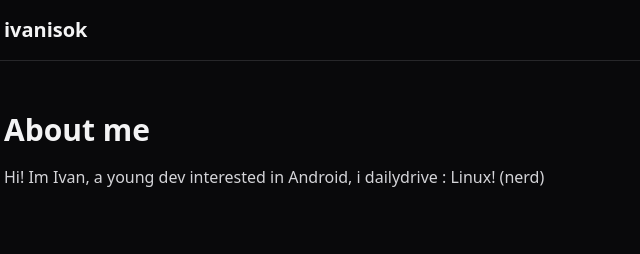
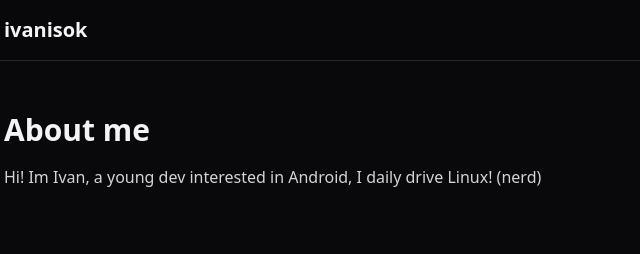
Before and after one commit to IvanIsOK/ivanisok.github.io, a plain HTML site: page index.html in a window 1280 px wide. Shown: the top 254 px of the page, 76-716 px from the left. Drawn offline with nearby package versions, Linux system fonts and the light colour scheme; no server answers.

Commit message:
Refactor comments and improve text clarity

```diff
--- a/index.html
+++ b/index.html
@@ -29,7 +29,7 @@
     <a href="https://github.com/ivanisok" target="_blank" class="menuLink">My GitHub</a>
   </div>
 
-  <!-- Main -->
+  <!-- Main Content -->
   <main class="pt-28 max-w-6xl mx-auto px-4">
 
     <!-- About -->
@@ -40,7 +40,7 @@
       </div>
     </section>
 
-    <!-- Repos -->
+    <!-- Repositories -->
     <section>
       <h2 class="text-3xl font-bold mb-6">My Repositories</h2>
       <div id="repos" class="grid grid-cols-1 sm:grid-cols-2 lg:grid-cols-3 gap-6"></div>
@@ -53,19 +53,20 @@
     Auto-updated from GitHub every visit • © Ivan
   </footer>
 
-  <!-- Motion One (loaded AFTER DOM) -->
+  <!-- External Libraries -->
   <script src="https://unpkg.com/motion@10.16.2/dist/motion.umd.min.js"></script>
-
-  <!-- Marked.js for Markdown rendering -->
   <script src="https://cdn.jsdelivr.net/npm/marked/marked.min.js"></script>
 
+  <!-- Inline Scripts -->
   <script>
+    // Safe animation wrapper
     function safeAnimate(el, keyframes, options) {
       if (window.motion && typeof window.motion.animate === 'function') {
         window.motion.animate(el, keyframes, options);
       }
     }
 
+    // Mobile menu toggle
     const btn = document.getElementById('menuBtn');
     const menu = document.getElementById('mobileMenu');
 
@@ -78,7 +79,7 @@
       link.addEventListener('click', () => menu.classList.add('hidden'));
     });
 
-    // Utility to fetch and cache data for 5-8 hours
+    // Fetch with caching
     async function fetchWithCache(url, cacheKey) {
       const now = Date.now();
       const cached = JSON.parse(localStorage.getItem(cacheKey) || '{}');
@@ -91,18 +92,18 @@
       return data;
     }
 
-    // Fetch and render About Me with caching (5-8 h)
+    // Load About Me
     async function loadAboutMe() {
       try {
         const markdown = await fetchWithCache('https://raw.githubusercontent.com/ivanisok/About-Me/main/README.md', 'aboutMe');
         document.getElementById('aboutText').innerHTML = marked.parse(markdown);
       } catch (e) {
         console.warn('Using fallback About Me text', e);
-        document.getElementById('aboutText').textContent = 'Hi! Im Ivan, a young dev interested in Android, i dailydrive : Linux! (nerd)';
+        document.getElementById('aboutText').textContent = 'Hi! Im Ivan, a young dev interested in Android, I daily drive Linux! (nerd)';
       }
     }
 
-    // Fetch GitHub repos with caching (5-8 h)
+    // Load GitHub repos
     async function loadRepos() {
       try {
         const json = await fetchWithCache('https://api.github.com/users/ivanisok/repos?per_page=100&sort=updated', 'repos');
@@ -115,7 +116,6 @@
           card.href = repo.html_url;
           card.target = '_blank';
           card.className = 'repoCard block bg-zinc-900 border border-zinc-800 rounded-2xl p-5 hover:border-blue-500 transition-transform duration-200 shadow hover:scale-105';
-
           card.innerHTML = `
             <h3 class="text-lg font-semibold mb-1">${repo.name}</h3>
             <p class="text-sm text-zinc-400 mb-3">${repo.description ?? 'No description'}</p>
@@ -124,7 +124,6 @@
               <span>${repo.language ?? ''}</span>
             </div>
           `;
-
           container.appendChild(card);
           safeAnimate(card, { opacity: [0, 1], y: [20, 0] }, { duration: 0.4 });
         });
@@ -133,6 +132,7 @@
       }
     }
 
+    // Enable hover animations
     function enableHoverAnimations() {
       if (!window.matchMedia('(hover: hover)').matches) return;
 
@@ -152,5 +152,9 @@
       loadRepos().then(enableHoverAnimations);
     });
   </script>
+
+  <!-- Keep Android Open banner -->
+  <script src="https://keepandroidopen.org/banner.js"></script>
+
 </body>
 </html>
```
